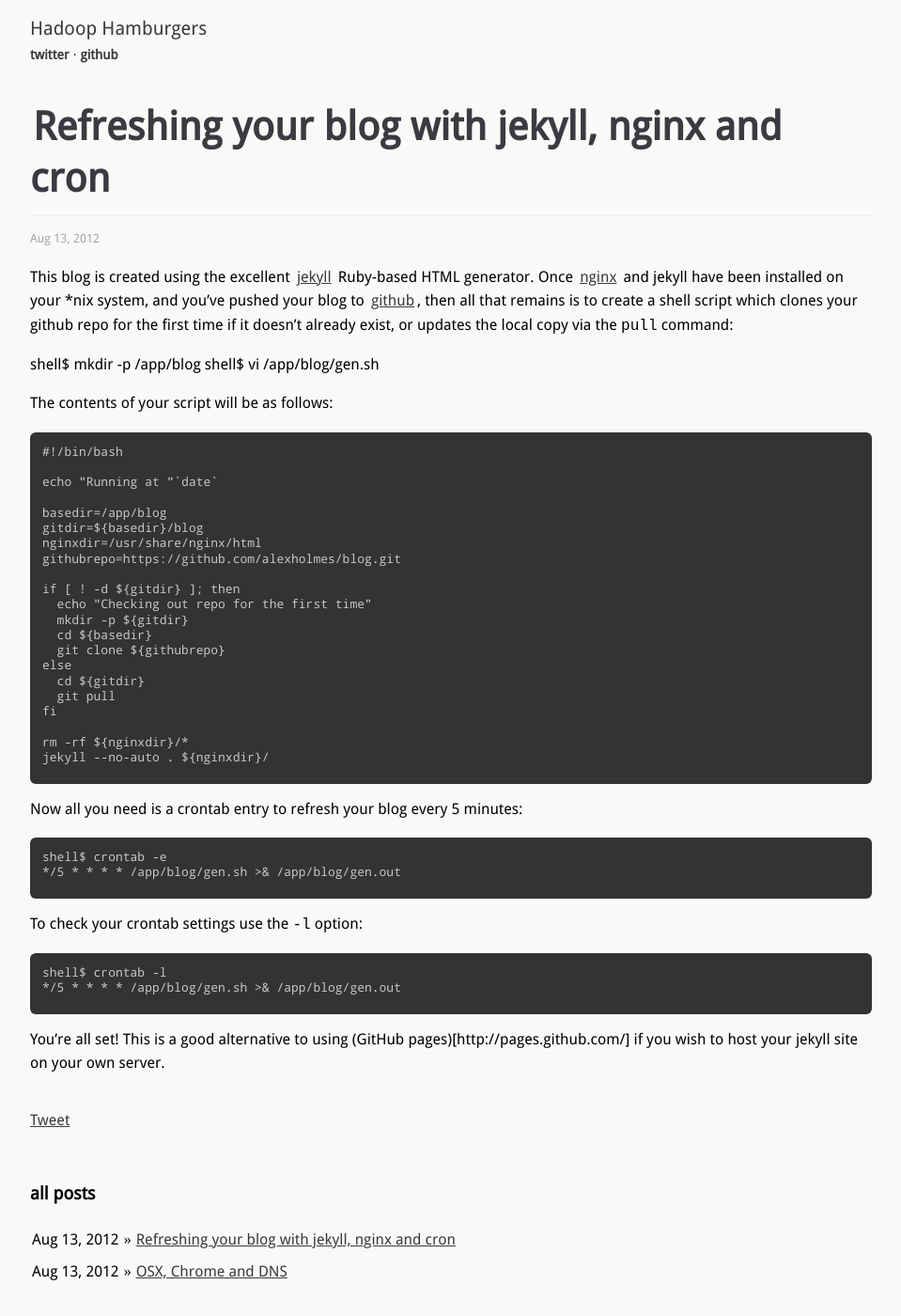
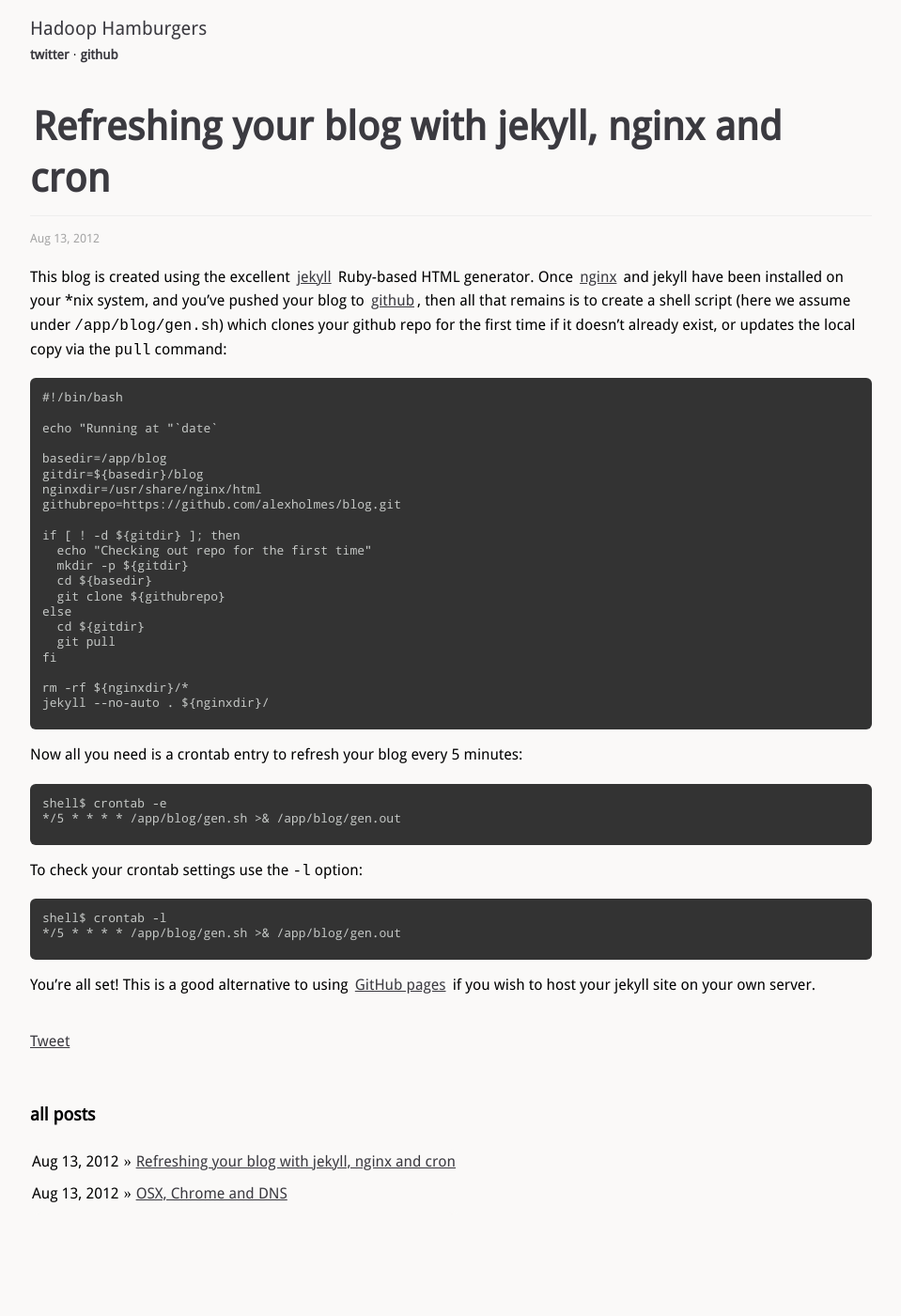
Before and after one commit to alexholmes/blog, a Jekyll site: the page built from _posts/2012-08-12-jekyll-crontab.markdown, in a window 1280 px wide and 1400 px high. Shown: the whole window at 94% size, without its empty margins (160-1119 px from the left). Built offline with Jekyll 4.4.1, drawn with Linux system fonts in a browser that asks for light colours; comment, search, counter and statistics services are not loaded.

Commit message:
more tweaks

```diff
--- a/_posts/2012-08-12-jekyll-crontab.markdown
+++ b/_posts/2012-08-12-jekyll-crontab.markdown
@@ -11,13 +11,9 @@
 This blog is created using the excellent [jekyll](https://github.com/mojombo/jekyll) Ruby-based
 HTML generator. Once [nginx](http://nginx.org/) and jekyll have been installed on your \*nix system,
 and you've pushed your blog to [github](https://github.com/), then all that remains is to create a
-shell script which clones your github repo for the first time if it doesn't already exist, or updates
+shell script (here we assume under `/app/blog/gen.sh`) which clones your github repo for the first
+time if it doesn't already exist, or updates
 the local copy via the `pull` command:
-
-   shell$ mkdir -p /app/blog
-   shell$ vi /app/blog/gen.sh
-
-The contents of your script will be as follows:
 
     #!/bin/bash
 
@@ -51,5 +47,5 @@
     shell$ crontab -l
     */5 * * * * /app/blog/gen.sh >& /app/blog/gen.out
 
-You're all set! This is a good alternative to using (GitHub pages)[http://pages.github.com/] if you
+You're all set! This is a good alternative to using [GitHub pages](http://pages.github.com/) if you
 wish to host your jekyll site on your own server.
```
